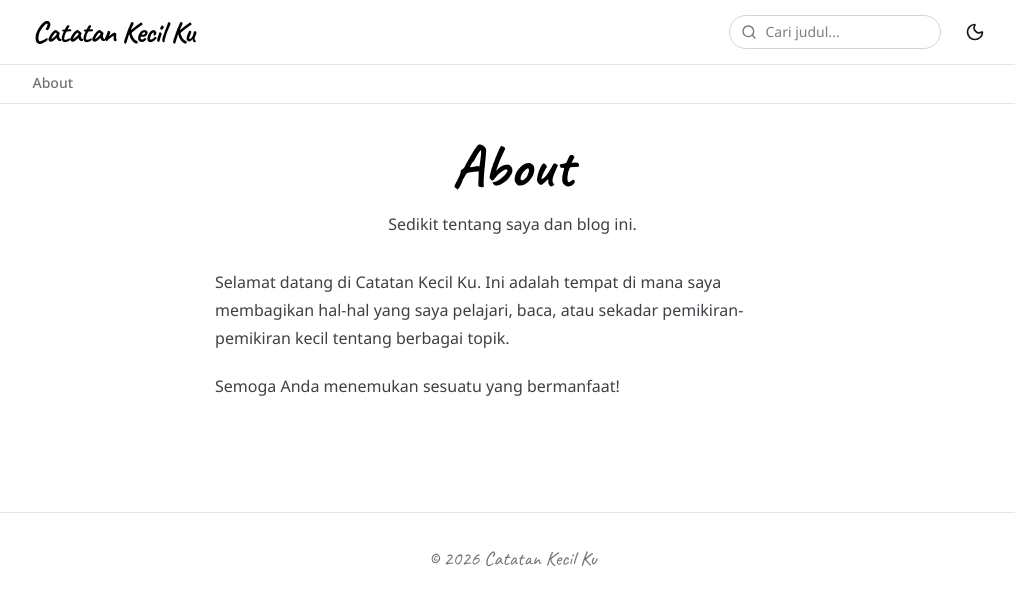
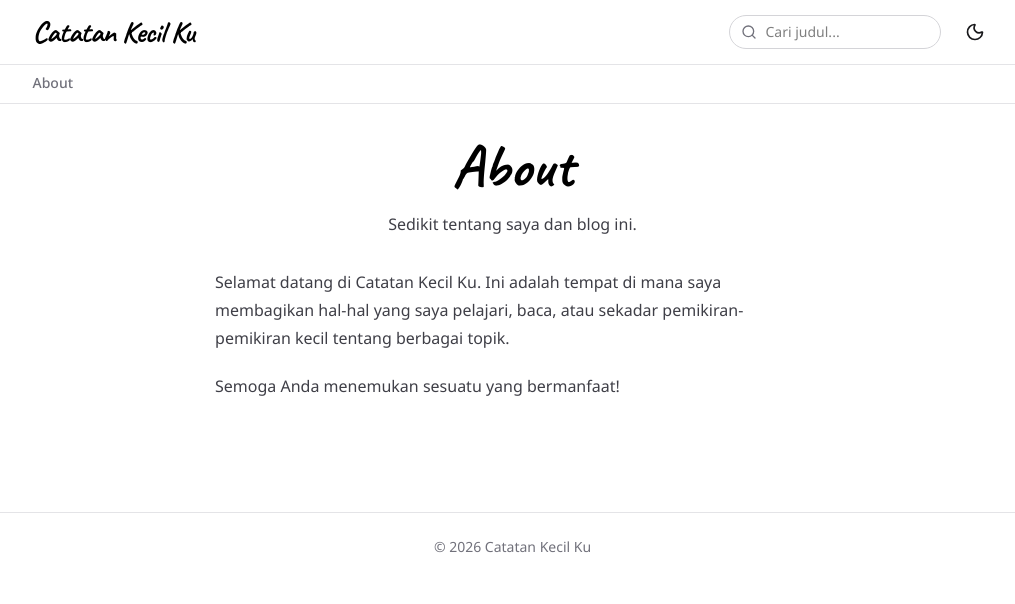
Before and after one commit to mhafidk/catatan-kecil-ku, a SvelteKit app: page /about in a window 1280 px wide. Shown: the top 604 px of the page, without its empty margins (120-1135 px from the left). Built offline with nearby package versions, Linux system fonts and the light colour scheme.

Commit message:
style: adjust footer padding and update copyright text typography

```diff
--- a/src/routes/+layout.svelte
+++ b/src/routes/+layout.svelte
@@ -63,11 +63,11 @@
 		{@render children()}
 	</main>
 
-	<footer class="mt-20 border-t border-zinc-200 py-8 dark:border-zinc-800">
+	<footer class="mt-20 border-t border-zinc-200 py-6 dark:border-zinc-800">
 		<div
 			class="mx-auto max-w-5xl px-4 text-center text-zinc-500 dark:text-zinc-400"
 		>
-			<p class="font-caveat text-xl">
+			<p class="font-sans text-sm">
 				&copy; {new Date().getFullYear()} Catatan Kecil Ku
 			</p>
 		</div>
```
